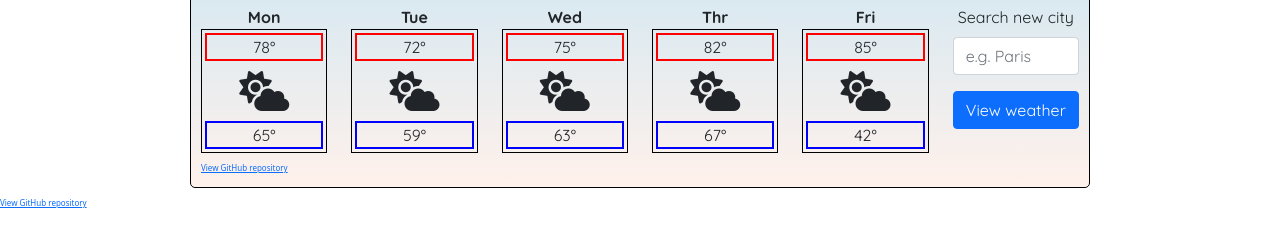
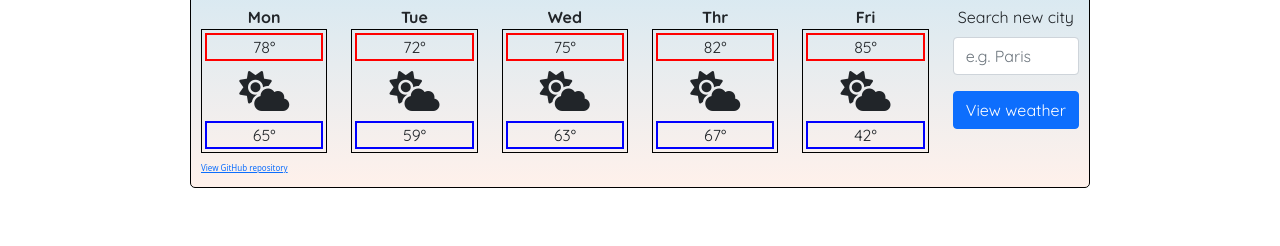
Before and after one commit to libbwith2bs/Weather-App, a plain HTML site: page index.html in a window 1280 px wide. Shown: the part 236-482 px from the top of the page. Drawn offline with nearby package versions, Linux system fonts and the light colour scheme.

Commit message:
Update index.html
remove old link

```diff
--- a/index.html
+++ b/index.html
@@ -124,11 +124,6 @@
         >
       </div>
     </div>
-    <div>
-      <a class="git-link" href="https://github.com/libbwith2bs/Weather-App"
-        >View GitHub repository</a
-      >
-    </div>
     <script src="src/script.js"></script>
   </body>
 </html>
```
